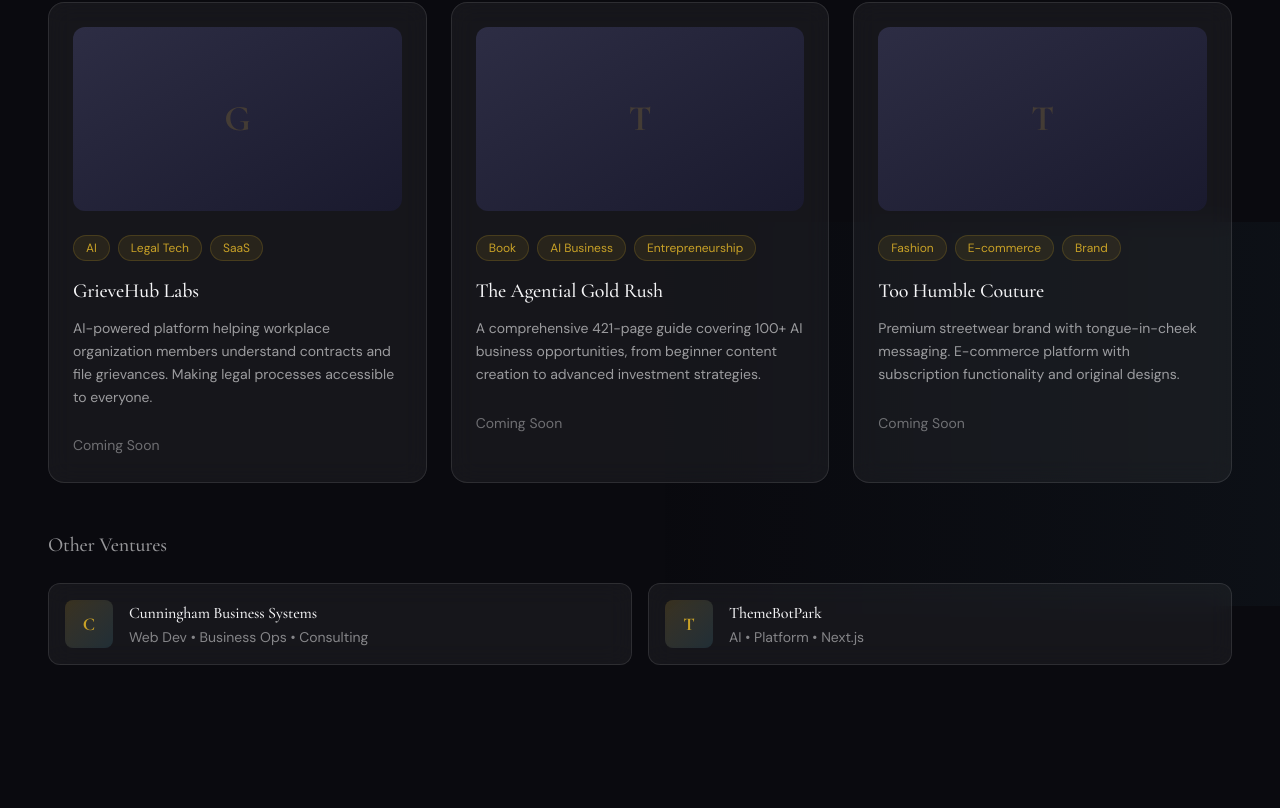
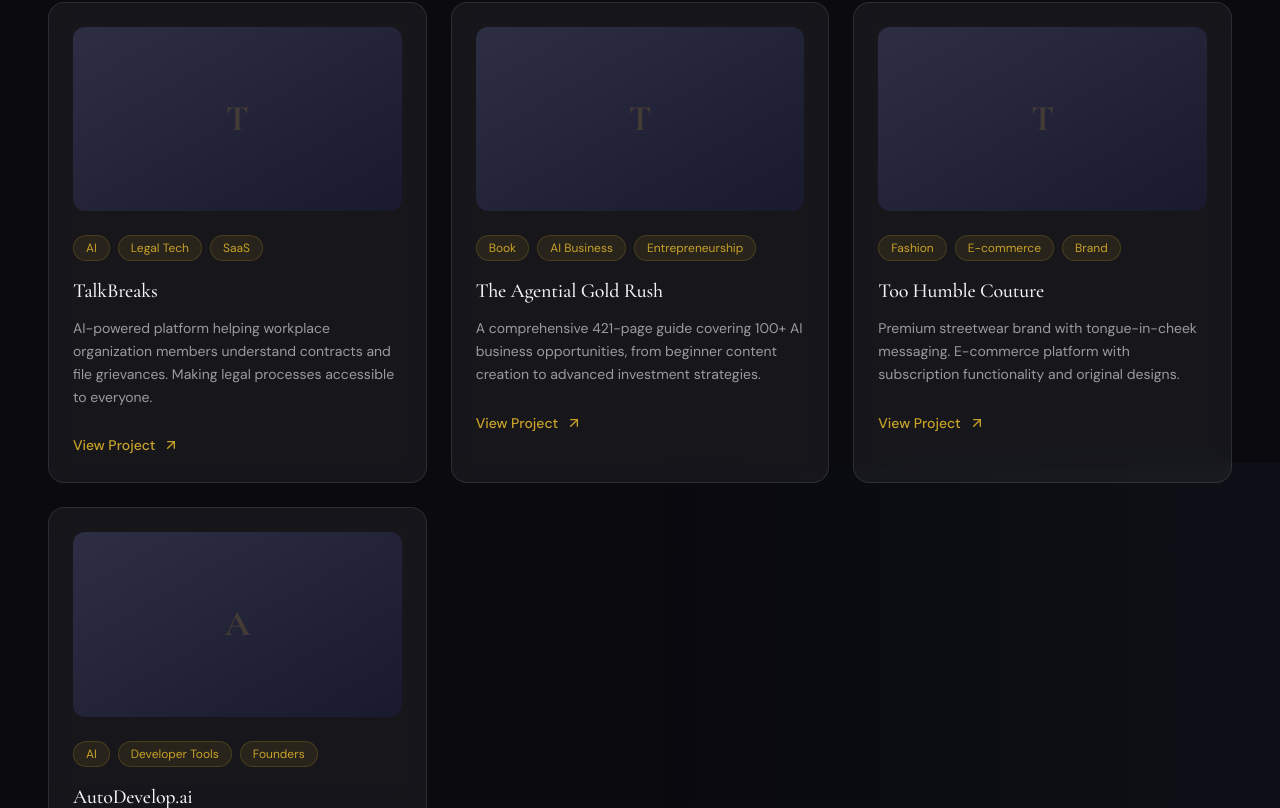
Before and after one commit to kev7n11f/kevindfranklin-site, a Next.js app: page / in a window 1280 px wide. Shown: the part 1992-2800 px from the top of the page. Built offline with nearby package versions, Linux system fonts and the light colour scheme.

Commit message:
Update projects and books with real data

```diff
--- a/src/content/siteConfig.ts
+++ b/src/content/siteConfig.ts
@@ -20,6 +20,7 @@
     linkedin: "",
     github: "https://github.com/kev7n11f",
     instagram: "",
+    amazon: "https://www.amazon.com/stores/Kevin-D.-Franklin/author/B0FTT5L58J",
     email: "kevin@kevindfranklin.com",
   },
 
@@ -60,12 +61,12 @@
  */
 export const projects = [
   {
-    id: "grievehub",
-    title: "GrieveHub Labs",
+    id: "talkbreaks",
+    title: "TalkBreaks",
     description: "AI-powered platform helping workplace organization members understand contracts and file grievances. Making legal processes accessible to everyone.",
     tags: ["AI", "Legal Tech", "SaaS"],
-    link: "", // Add URL when live
-    image: "/images/grievehub.png", // Add image or leave empty
+    link: "https://talkbreaks.com",
+    image: "/images/talkbreaks-logo.png",
     featured: true,
   },
   {
@@ -73,8 +74,8 @@
     title: "The Agential Gold Rush",
     description: "A comprehensive 421-page guide covering 100+ AI business opportunities, from beginner content creation to advanced investment strategies.",
     tags: ["Book", "AI Business", "Entrepreneurship"],
-    link: "", // Add Amazon/purchase link
-    image: "/images/agential-gold-rush.png",
+    link: "https://a.co/d/7ta79rp",
+    image: "/images/agential-gold-rush-cover.jpg",
     featured: true,
   },
   {
@@ -82,26 +83,35 @@
     title: "Too Humble Couture",
     description: "Premium streetwear brand with tongue-in-cheek messaging. E-commerce platform with subscription functionality and original designs.",
     tags: ["Fashion", "E-commerce", "Brand"],
-    link: "", // Add store URL
-    image: "/images/too-humble.png",
+    link: "https://toohumblecouture.com",
+    image: "/images/too-humble-couture.png",
     featured: true,
   },
   {
-    id: "cunningham-business",
-    title: "Cunningham Business Systems",
-    description: "Web development and business operations for this veteran-owned office equipment company in Alexandria, Louisiana.",
-    tags: ["Web Dev", "Business Ops", "Consulting"],
-    link: "", // Add website URL
-    image: "/images/cunningham.png",
-    featured: false,
+    id: "autodevelop",
+    title: "AutoDevelop.ai",
+    description: "A resource built for new founders and developers to use AI to develop their ideas. Turning concepts into reality with AI-assisted development.",
+    tags: ["AI", "Developer Tools", "Founders"],
+    link: "https://autodevelop.ai",
+    image: "",
+    featured: true,
   },
   {
     id: "themebot-park",
     title: "ThemeBotPark",
-    description: "AI companion platform rebuilt with modern Next.js architecture. Interactive AI experiences for users.",
-    tags: ["AI", "Platform", "Next.js"],
-    link: "", // Add URL
-    image: "/images/themebot.png",
+    description: "Platform for AI agent personas where anyone can be a creator and offer their persona creations as subscriptions.",
+    tags: ["AI", "Platform", "Creators"],
+    link: "https://themebotpark.com",
+    image: "",
+    featured: false,
+  },
+  {
+    id: "mythological-thinker",
+    title: "The Mythological Thinker",
+    description: "Upcoming book exploring the intersection of classical wisdom and modern thinking. Pre-order now, releasing March 10th, 2026.",
+    tags: ["Book", "Philosophy", "Coming Soon"],
+    link: "https://a.co/d/ihhD8vY",
+    image: "/images/mythological-thinker-cover.jpg",
     featured: false,
   },
 ];
@@ -119,8 +129,8 @@
     description: "This comprehensive 421-page guide walks you through everything from fundamental AI concepts to advanced wealth-building strategies. Whether you're a complete beginner or an experienced entrepreneur, discover 100+ actionable ways to monetize AI today.",
     coverImage: "/images/agential-gold-rush-cover.jpg",
     purchaseLinks: [
-      { platform: "Amazon", url: "", icon: "amazon" },
-      { platform: "Kindle", url: "", icon: "kindle" },
+      { platform: "Amazon", url: "https://a.co/d/7ta79rp", icon: "amazon" },
+      { platform: "Kindle", url: "https://a.co/d/7ta79rp", icon: "kindle" },
       { platform: "Audiobook", url: "", icon: "headphones" },
     ],
     highlights: [
@@ -129,10 +139,24 @@
       "Real-world case studies",
       "Step-by-step implementation guides",
     ],
-    testimonials: [
-      // Add testimonials as you receive them
-      // { quote: "...", author: "Name", title: "Title" },
+    testimonials: [],
+  },
+  {
+    id: "mythological-thinker-book",
+    title: "The Mythological Thinker",
+    subtitle: "Pre-Order Now • Releasing March 10th, 2026",
+    description: "An exploration of classical wisdom and modern thinking. This upcoming work bridges ancient mythology with contemporary philosophy, offering fresh perspectives on timeless questions about human nature, purpose, and potential.",
+    coverImage: "/images/mythological-thinker-cover.jpg",
+    purchaseLinks: [
+      { platform: "Pre-Order on Amazon", url: "https://a.co/d/ihhD8vY", icon: "amazon" },
     ],
+    highlights: [
+      "Classical wisdom meets modern thinking",
+      "Philosophical exploration",
+      "Timeless insights for today",
+      "Available March 2026",
+    ],
+    testimonials: [],
   },
 ];
 
@@ -152,7 +176,7 @@
     owner: "Kevin D. Franklin",
     location: "Alexandria, Louisiana",
     expertise: ["AI & Machine Learning", "Entrepreneurship", "Web Development", "Business Automation", "Writing & Publishing"],
-    currentVentures: ["GrieveHub Labs (CTO & Co-founder)", "Too Humble Couture (Founder)", "Cunningham Business Systems (Web Dev & Operations)"],
+    currentVentures: ["TalkBreaks (Co-founder)", "Too Humble Couture (Founder)", "AutoDevelop.ai (Founder)", "ThemeBotPark (Founder)"],
     book: {
       title: "The Agential Gold Rush: Building Wealth in the Age of Artificial Intelligence",
       pages: 421,
```
